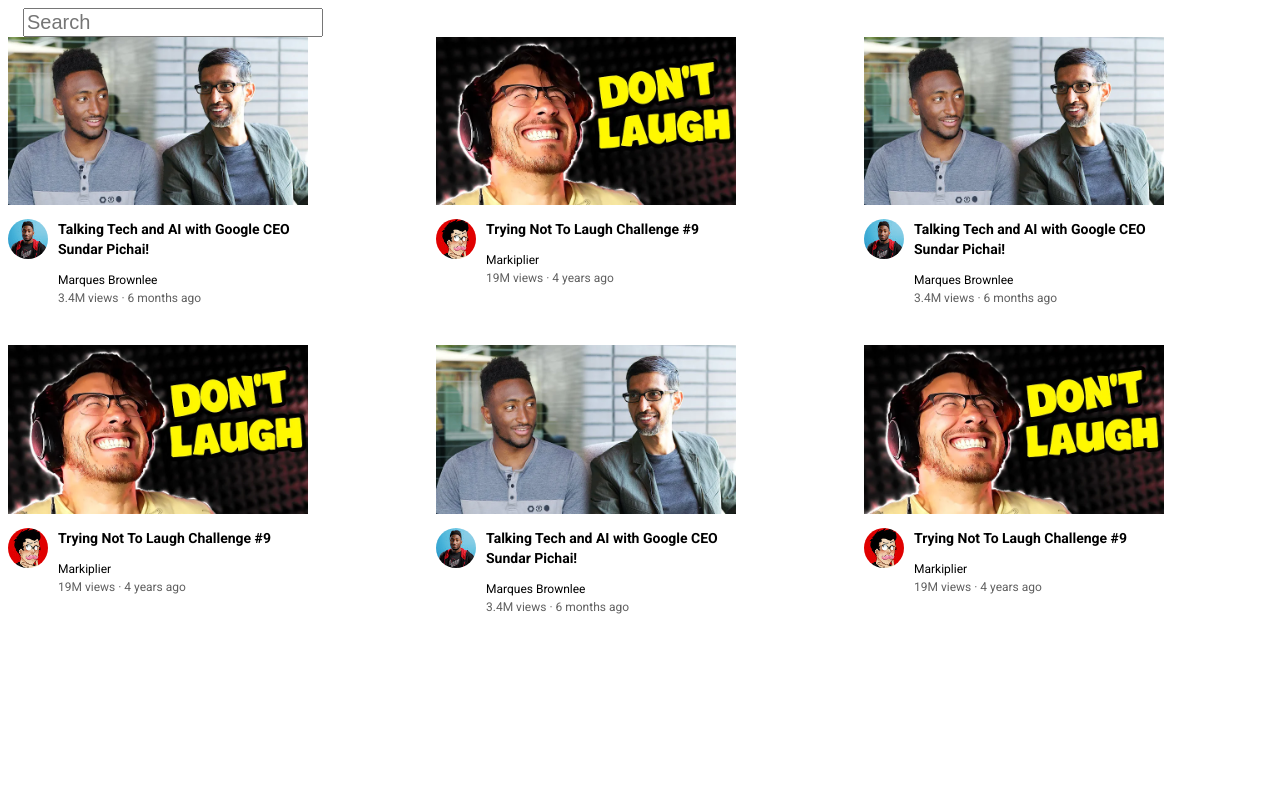
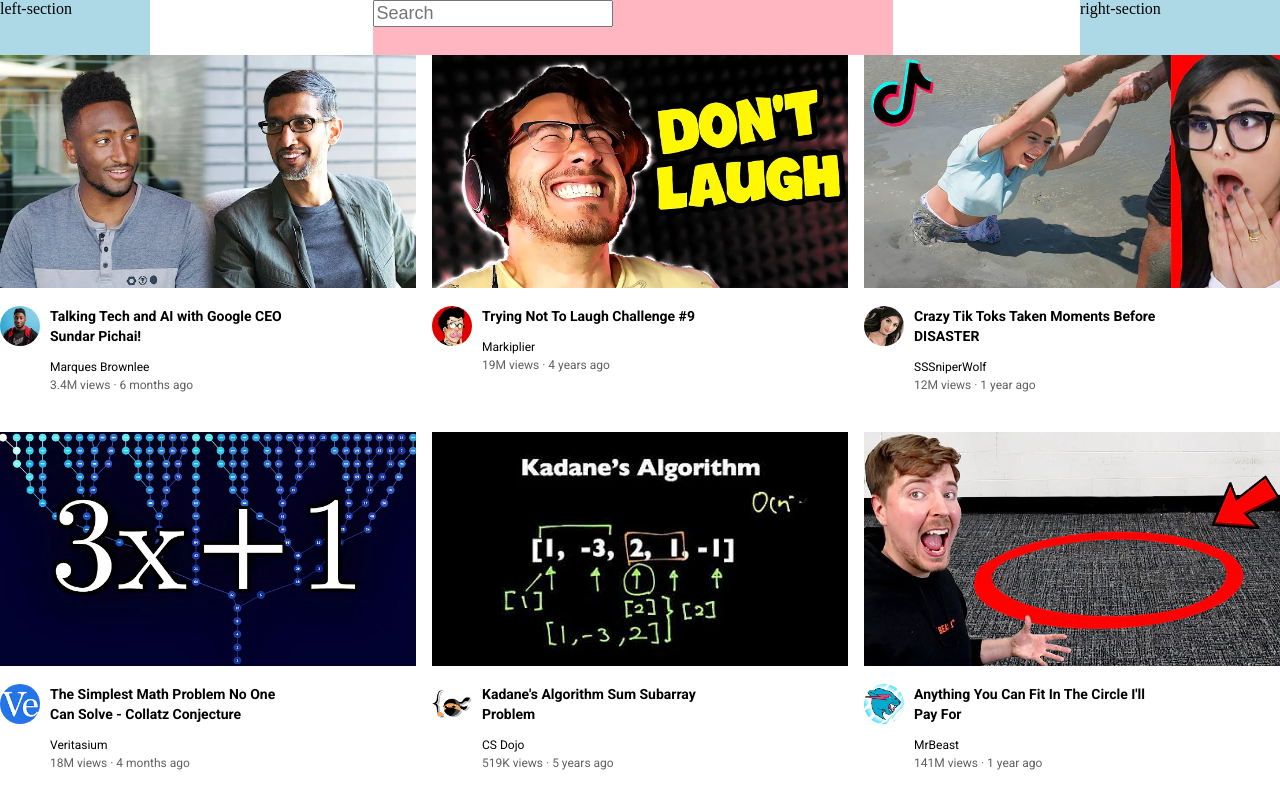
Before and after one commit to iyellalot25/Youtube-Static, a plain HTML site: page YoutubeStatic/youtube.html in a window 1280 px wide. Drawn offline with Linux system fonts and the light colour scheme.

Commit message:
progress

```diff
--- /dev/null
+++ b/YoutubeStatic/styles/general.css
@@ -0,0 +1,9 @@
+p{
+    font-family: roboto, arial;
+    margin-top: 0px;
+    margin-bottom: 0px;
+}
+
+body{
+    margin: 0;
+}
--- /dev/null
+++ b/YoutubeStatic/styles/header.css
@@ -0,0 +1,28 @@
+.header {
+    display: flex;
+    flex-direction: row;
+    height: 55px;
+    justify-content: space-between;
+}
+
+.left-section {
+    background-color: lightblue;
+    width: 150px;
+}
+
+.middle-section {
+    background-color: lightpink;
+    flex: 1;
+    margin-left: 70px;
+    margin-right: 35px;
+    max-width: 520px;
+}
+
+.right-section {
+    background-color: lightblue;
+    width: 200px;
+}
+
+.search-box {
+    font-size: 18px;
+}
--- a/YoutubeStatic/styles/styles.css
+++ b/YoutubeStatic/styles/styles.css
@@ -1,30 +1,20 @@
-p{
-    font-family: roboto, arial;
-    margin-top: 0px;
-    margin-bottom: 0px;
-}
-
 .thumb1{
-    width: 300px;
-    display: block;
-}
-
-.search-box{
-    font-size: 20px;
-    margin-left: 15px;
-    display: block;
-    width: 300px;
+    width: 100%;
 }
 
 .vid-grid {
     display: grid;
     grid-template-columns: 1fr 1fr 1fr;
-    column-gap: 20px;
+    column-gap: 16px;
     row-gap: 40px;
 }
 
+.vid-info{
+    display: grid;
+    grid-template-columns: 50px 1fr;
+}
+
 .vid-title{
-    margin-right: 15px;
     font-weight: bold;
     font-size: 14px;
     line-height: 20px;
@@ -58,8 +48,3 @@ p{
 .vertical-thumb{
     margin-bottom: 14px;
 }
-
-.vid-info{
-    display: grid;
-    grid-template-columns: 50px 1fr;
-}
--- a/YoutubeStatic/youtube.html
+++ b/YoutubeStatic/youtube.html
@@ -2,15 +2,25 @@
 <html>
     <head>
         <title>YouTube.com Clone</title>
-        <link rel="stylesheet" href="styles/styles.css"
+        <link rel="stylesheet" href="styles/styles.css">
+        <link rel="stylesheet" href="styles/general.css">
+        <link rel="stylesheet" href="styles/header.css">
         <link rel="preconnect" href="https://fonts.googleapis.com">
         <link rel="preconnect" href="https://fonts.gstatic.com" crossorigin>
         <link href="https://fonts.googleapis.com/css2?family=Roboto:wght@400;500;700&display=swap" rel="stylesheet">
     </head>
 
     <body>
-        <input class="search-box" type="search"
-            placeholder="Search" title="Search">
+        <div class="header">
+            <div class="left-section">left-section
+            </div>
+            <div class="middle-section">
+                <input class="search-box" type="search"
+                    placeholder="Search" title="Search">
+            </div>
+            <div class="right-section">right-section
+            </div>
+        </div>
 
         <div class="vid-grid">
             <div class="vid-preview">
@@ -55,80 +65,79 @@
 
             <div class="vid-preview">
                 <div class="vertical-thumb">
-                    <img class="thumb1" src="thumb/thumbnail-1.webp">
+                    <img class="thumb1" src="thumb/thumbnail-3.webp">
                 </div>
 
                 <div class="vid-info">
                     <div class="horizontal-pfp">
-                        <img class="pfp" src="pfp/channel-1.jpeg">
+                        <img class="pfp" src="pfp/channel-3.jpeg">
                     </div>
 
                     <div class="horizontal-info">
-                        <p class="vid-title">Talking Tech and AI with
-                            Google CEO Sundar Pichai!</p>
-                        <p class="vid-channel">Marques Brownlee</p>
-                        <p class="vid-stats">3.4M views ·
-                            6 months ago</p>
+                        <p class="vid-title">Crazy Tik Toks Taken Moments Before DISASTER</p>
+                        <p class="vid-channel">SSSniperWolf</p>
+                        <p class="vid-stats">12M views ·
+                            1 year ago</p>
                     </div>
                 </div>
             </div>
 
             <div class="vid-preview">
                 <div class="vertical-thumb">
-                    <img class="thumb1" src="thumb/thumbnail-2.webp">
+                    <img class="thumb1" src="thumb/thumbnail-4.webp">
                 </div>
 
                 <div class="vid-info">
                     <div class="horizontal-pfp">
-                        <img class="pfp" src="pfp/channel-2.jpeg">
+                        <img class="pfp" src="pfp/channel-4.jpeg">
                     </div>
 
                     <div class="horizontal-info">
-                        <p class="vid-title">Trying Not To Laugh
-                            Challenge #9</p>
-                        <p class="vid-channel">Markiplier</p>
-                        <p class="vid-stats">19M views ·
-                            4 years ago</p>
+                        <p class="vid-title">The Simplest Math Problem No One
+                            Can Solve - Collatz Conjecture</p>
+                        <p class="vid-channel">Veritasium</p>
+                        <p class="vid-stats">18M views ·
+                            4 months ago</p>
                     </div>
                 </div>
             </div>
 
             <div class="vid-preview">
                 <div class="vertical-thumb">
-                    <img class="thumb1" src="thumb/thumbnail-1.webp">
+                    <img class="thumb1" src="thumb/thumbnail-5.webp">
                 </div>
 
                 <div class="vid-info">
                     <div class="horizontal-pfp">
-                        <img class="pfp" src="pfp/channel-1.jpeg">
+                        <img class="pfp" src="pfp/channel-5.jpeg">
                     </div>
 
                     <div class="horizontal-info">
-                        <p class="vid-title">Talking Tech and AI with
-                            Google CEO Sundar Pichai!</p>
-                        <p class="vid-channel">Marques Brownlee</p>
-                        <p class="vid-stats">3.4M views ·
-                            6 months ago</p>
+                        <p class="vid-title">Kadane's Algorithm Sum Subarray
+                            Problem</p>
+                        <p class="vid-channel">CS Dojo</p>
+                        <p class="vid-stats">519K views ·
+                            5 years ago</p>
                     </div>
                 </div>
             </div>
 
             <div class="vid-preview">
                 <div class="vertical-thumb">
-                    <img class="thumb1" src="thumb/thumbnail-2.webp">
+                    <img class="thumb1" src="thumb/thumbnail-6.webp">
                 </div>
 
                 <div class="vid-info">
                     <div class="horizontal-pfp">
-                        <img class="pfp" src="pfp/channel-2.jpeg">
+                        <img class="pfp" src="pfp/channel-6.jpeg">
                     </div>
 
                     <div class="horizontal-info">
-                        <p class="vid-title">Trying Not To Laugh
-                            Challenge #9</p>
-                        <p class="vid-channel">Markiplier</p>
-                        <p class="vid-stats">19M views ·
-                            4 years ago</p>
+                        <p class="vid-title">Anything You Can Fit In The Circle
+                            I'll Pay For</p>
+                        <p class="vid-channel">MrBeast</p>
+                        <p class="vid-stats">141M views ·
+                            1 year ago</p>
                     </div>
                 </div>
             </div>
```
Also changed, not shown: YoutubeStatic/icons/hamburger-menu.svg (added), YoutubeStatic/icons/my-channel.jpeg (added), YoutubeStatic/icons/notifications.svg (added), YoutubeStatic/icons/search.svg (added), YoutubeStatic/icons/upload.svg (added), YoutubeStatic/icons/voice-search-icon.svg (added), YoutubeStatic/icons/youtube-apps.svg (added), YoutubeStatic/icons/youtube-logo.svg (added), YoutubeStatic/pfp/channel-3.jpeg (added), YoutubeStatic/pfp/channel-4.jpeg (added), YoutubeStatic/pfp/channel-5.jpeg (added), YoutubeStatic/pfp/channel-6.jpeg (added), YoutubeStatic/thumb/thumbnail-3.webp (added), YoutubeStatic/thumb/thumbnail-4.webp (added), 2 more files.
